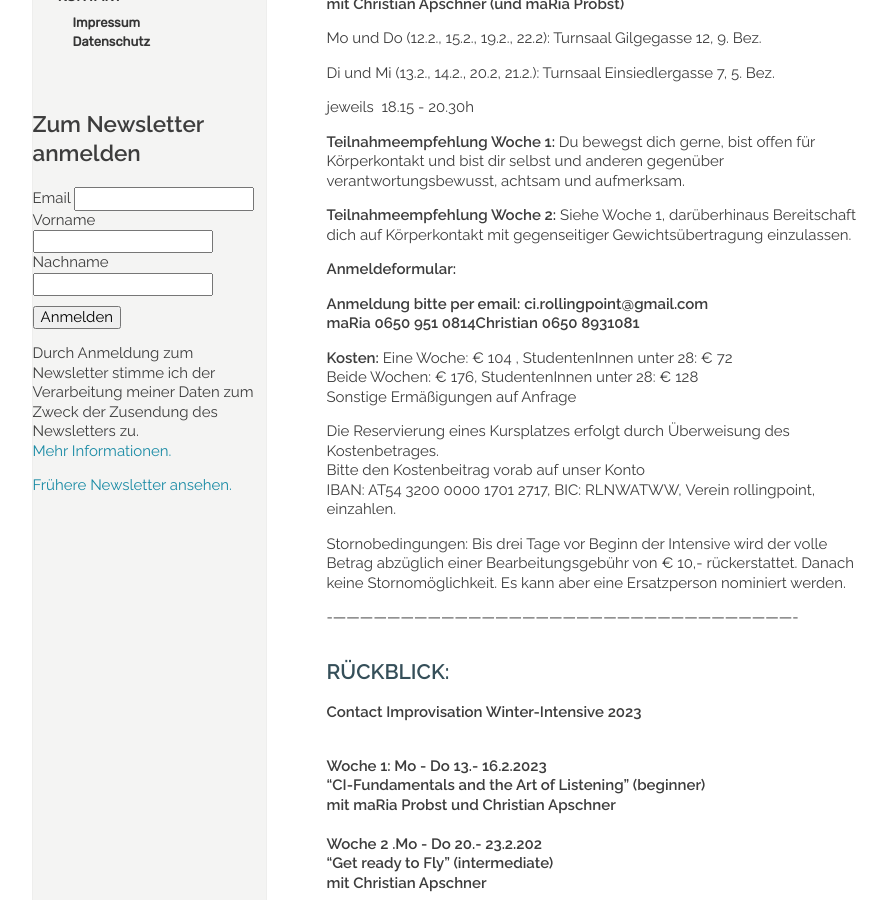
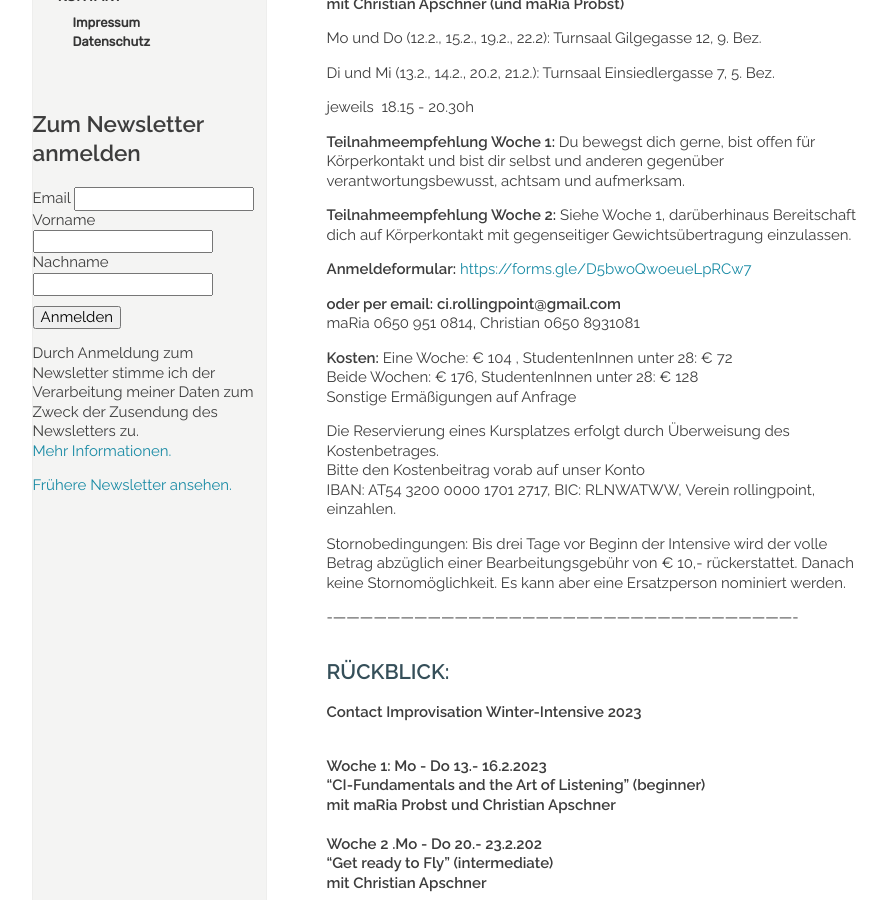
Before and after one commit to manulari/rollingpointat, a Jekyll site: the page built from _pages_de/winterintensive.md, in a window 1280 px wide and 900 px high, scrolled down 826 px. Shown: the whole window, without its empty margins (152-1039 px from the left). Built offline with Jekyll 4.4.1, drawn with Linux system fonts in a browser that asks for light colours; comment, search, counter and statistics services are not loaded.

Commit message:
Update page (de) “winterintensive”

```diff
--- a/_pages_de/winterintensive.md
+++ b/_pages_de/winterintensive.md
@@ -33,10 +33,10 @@ jeweils  18.15 - 20.30h
 
 **Teilnahmeempfehlung Woche 2:** Siehe Woche 1, darüberhinaus Bereitschaft dich auf Körperkontakt mit gegenseitiger Gewichtsübertragung einzulassen.
 
-**Anmeldeformular:**
+**Anmeldeformular:** <https://forms.gle/D5bwoQwoeueLpRCw7>
 
-**Anmeldung bitte per email:**  **ci.rollingpoint@gmail.com**\
-**maRia 0650 951 0814Christian 0650 8931081**
+**oder per email:**  **ci.rollingpoint@gmail.com**\
+maRia 0650 951 0814, Christian 0650 8931081
 
 **Kosten:** Eine Woche: € 104 , StudentenInnen unter 28: € 72\
 Beide Wochen: € 176, StudentenInnen unter 28: € 128\
```
